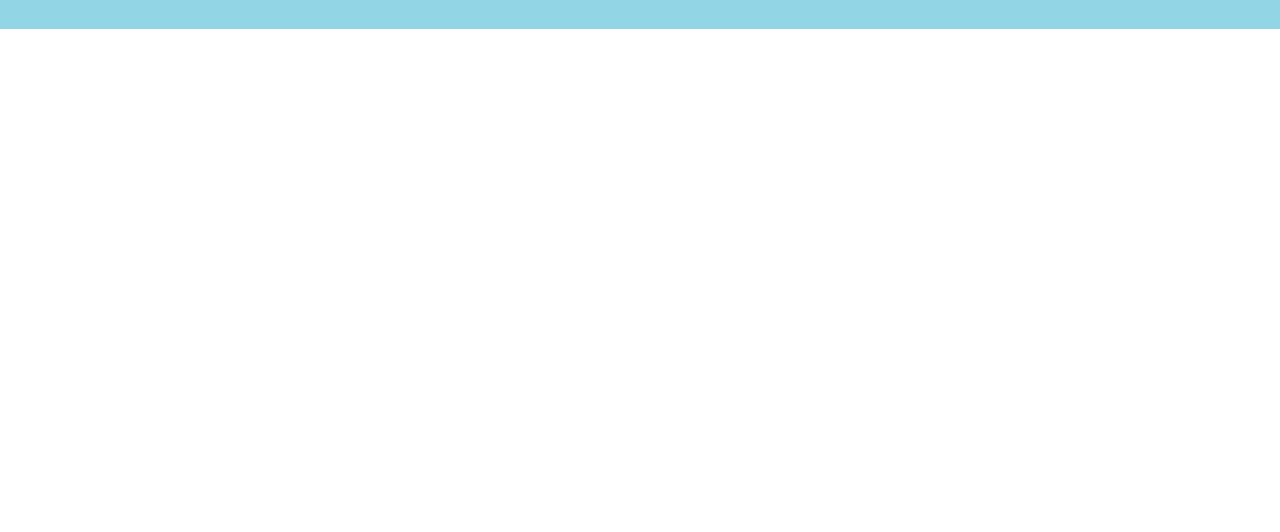
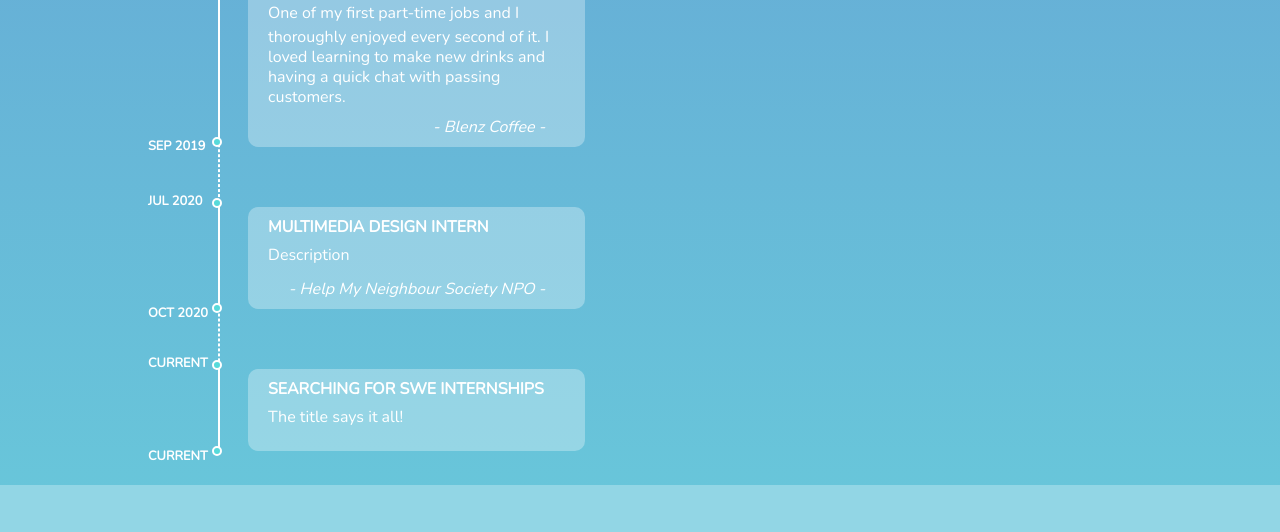
Before and after one commit to jaspermai/jaspermai.github.io, a plain HTML site: page porfolio.html in a window 1280 px wide. Shown: the part 3424-3956 px from the top of the page. Before the commit the page ends 3453 px from the top, so only its background shows below. Drawn offline with nearby package versions, Linux system fonts and the light colour scheme.

Commit message:
Created timeline for work experience in Portfolio page

```diff
--- a/main.css
+++ b/main.css
@@ -703,3 +703,98 @@ hr {
   border-radius: 12px;
   box-shadow: 0px 4px 4px rgba(0, 0, 0, 0.514);
 }
+
+/*            Places I've Worked         */
+.box{
+  margin:0 10%;
+  height: 630px;
+  overflow: hidden;
+  padding: 10px 0 40px 60px
+}
+
+.box ul{
+  list-style-type: none;
+  margin: 0;
+  padding: 0;
+  position: relative;
+  transition: all 0.5s linear;
+  top:0
+}
+
+.box ul:last-of-type{top:80px}
+
+.box ul:before{
+  content: "";
+  display: block;
+  width: 0;
+  height: 100%;
+  border:1px dashed #fff;
+  position: absolute;
+  top:0;
+  left:30px
+}
+
+.box ul li{
+  margin: 20px 60px 60px;
+  position: relative;
+  padding: 10px 20px;
+  background:rgba(255, 255, 255, 0.3);
+  color:#fff;
+  border-radius: 10px;
+  line-height: 20px;
+  width: 35%
+}
+
+
+.box ul li > span{
+  content: "";
+  display: block;
+  width: 0;
+  height: 100%;
+  border:1px solid #fff;
+  position: absolute;
+  top:0;
+  left:-30px
+}
+
+.box ul li > span:before,.box ul li > span:after{
+  content: "";
+  display: block;
+  width: 10px;
+  height: 10px;
+  border-radius: 50%;
+  background:#57DADA;
+  border:2px solid #fff;
+  position: absolute;
+  left:-7.5px
+}
+
+.box ul li > span:before{top:-10px}
+.box ul li > span:after{top:95%}
+
+.box .title{
+  text-transform: uppercase;
+  font-weight: 700;
+  margin-bottom: 5px
+}
+
+.box .info:first-letter{text-transform: capitalize;line-height: 1.7}
+
+.box .name{
+  margin-top: 10px;
+  text-transform: capitalize;
+  font-style: italic;
+  text-align: right;
+  margin-right: 20px
+}
+
+
+.box .time span{
+  position: absolute;
+  left: -100px;
+  color:#fff;
+  font-size:80%;
+  font-weight: bold;
+}
+.box .time span:first-child{top:-16px}
+.box .time span:last-child{top:94%}
--- a/porfolio.html
+++ b/porfolio.html
@@ -144,6 +144,44 @@
         </div>
     </div>
 
+    <!-- Places Worked -->
+    <div class="box">
+        <ul id="first-list">
+            <li>
+                <span></span>
+                <div class="title">Coffee Shop Barista</div>
+                <div class="info">One of my first part-time jobs and I thoroughly enjoyed every
+                    second of it. I loved learning to make new drinks and having a quick chat
+                    with passing customers.</div>
+                <div class="name">- Blenz Coffee -</div>
+                <div class="time">
+                    <span>JUN 2019</span>
+                    <span>SEP 2019</span>
+                </div>
+            </li>
+            <li>
+                <span></span>
+                <div class="title">Multimedia Design Intern</div>
+                <div class="info">description</div>
+                <div class="name">- Help My Neighbour Society NPO -</div>
+                <div class="time">
+                    <span>JUL 2020</span>
+                    <span>OCT 2020</span>
+                </div>
+            </li>
+            <li>
+                <span></span>
+                <div class="title">Searching for SWE Internships</div>
+                <div class="info">The title says it all!</div>
+                <div class="name"></div>
+                <div class="time">
+                    <span>CURRENT</span>
+                    <span>CURRENT</span>
+                </div>
+            </li>
+        </ul>
+    </div>
+
 
     <!-- Contact -->
   <footer class="page-footer contact">
```
